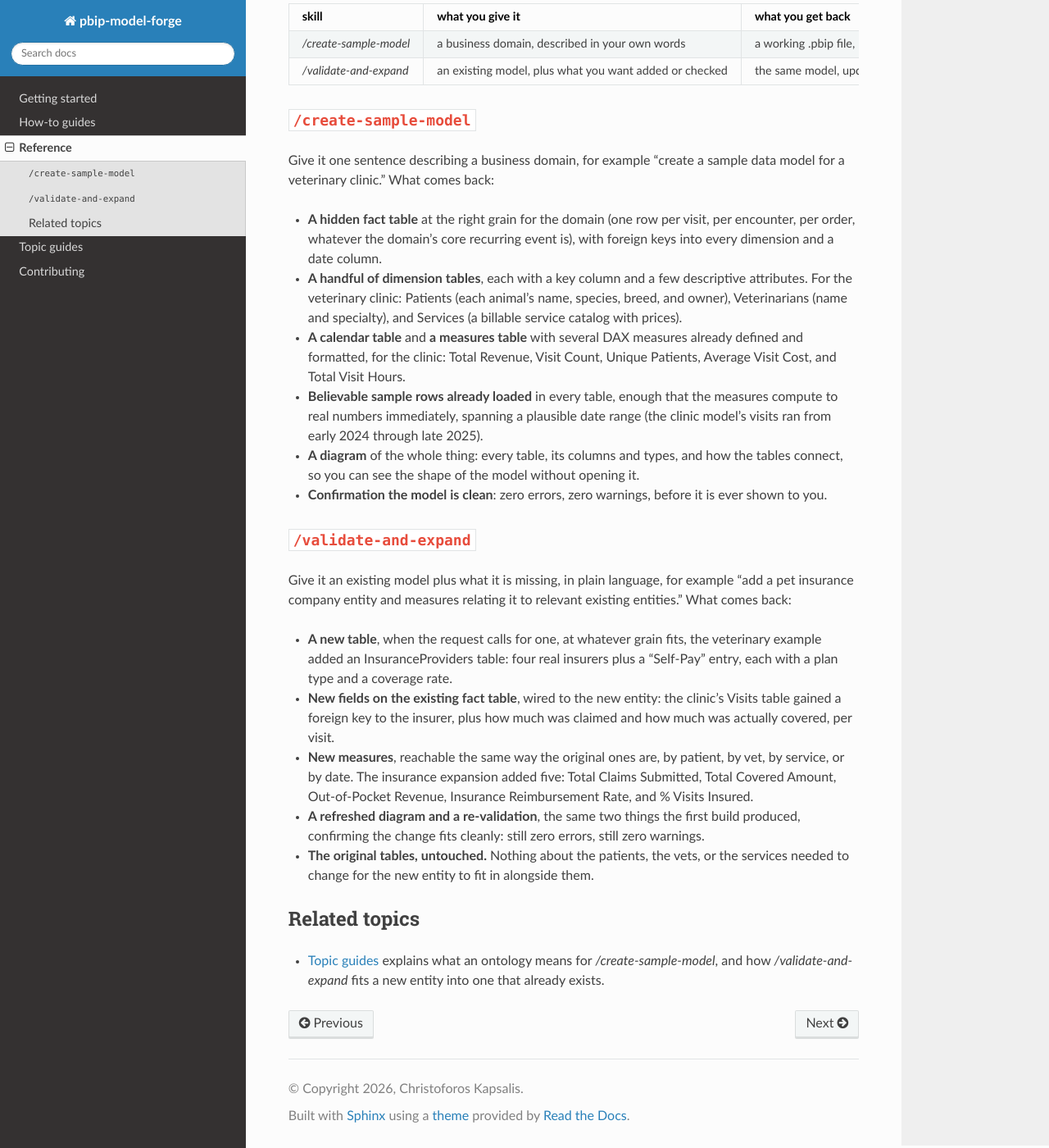
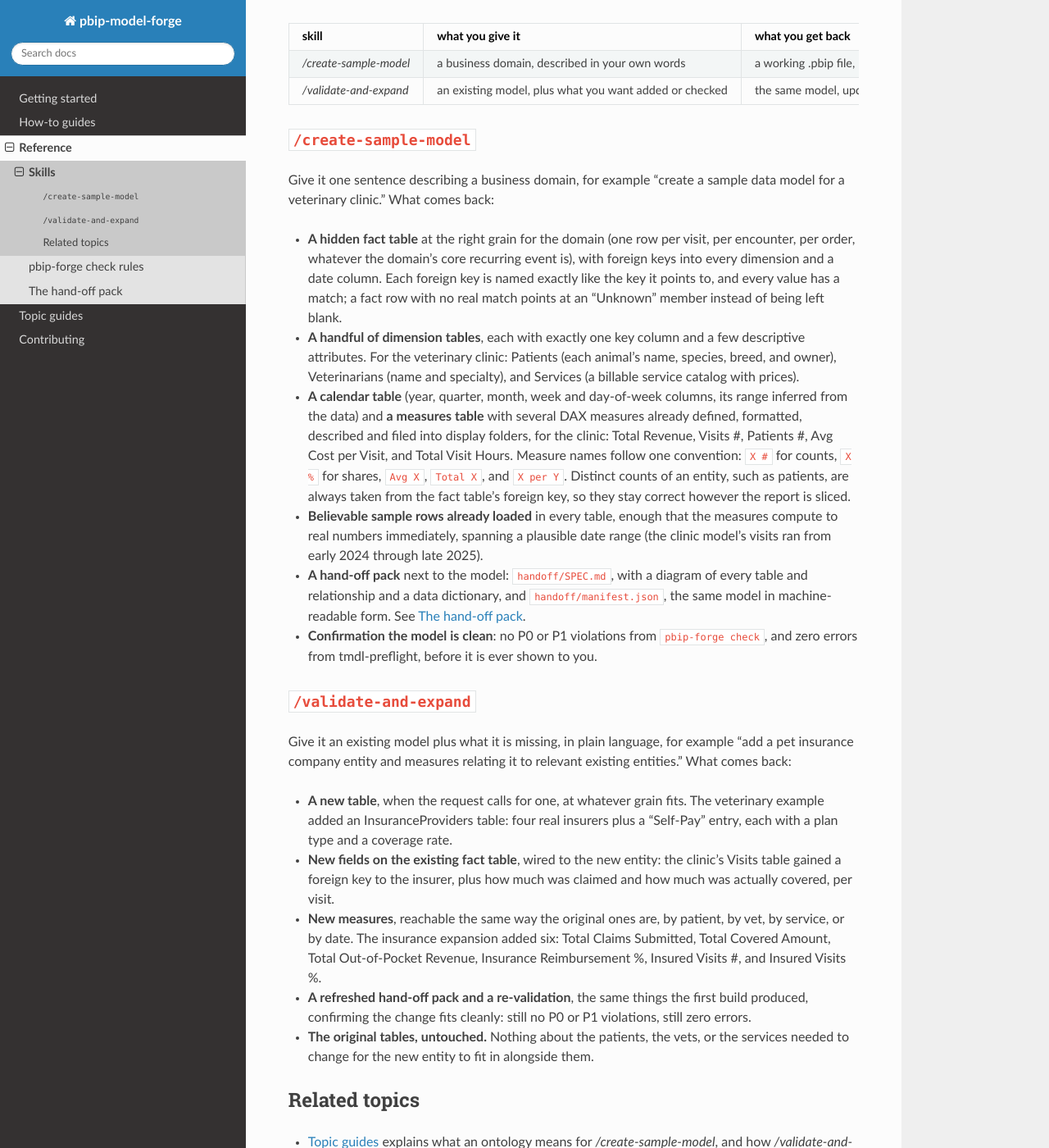
Before and after one commit to C-Kapsalis/pbip-model-forge-documentation, a Sphinx documentation site: the page built from docs/reference/skills.rst, in a window 1280 px wide and 1400 px high, scrolled down 276 px. Shown: the whole window at 82% size. Built offline with Sphinx 7.4.7 and the Read the Docs theme 3.1.0, drawn with Linux system fonts in a browser that asks for light colours; some of the changed text lies outside the part shown.

Commit message:
Document pbip-forge check, the hand-off pack, and the 1.1.0 skills
Add a Reference section with a rule catalog page (every FM rule with
its severity per profile, rationale and fix), a hand-off pack page
(SPEC.md and manifest.json), and an updated skills page: both skills
now gate on pbip-forge check before tmdl-preflight, follow the measure
naming convention, count entities from the fact, and present the
generated SPEC.md. Update the landing and contributing pages for the
two gates and set the release to 1.1.0.

Co-Authored-By: Claude Opus 5.5 (1M context) <noreply@anthropic.com>

```diff
--- a/docs/conf.py
+++ b/docs/conf.py
@@ -7,7 +7,7 @@
 project = 'pbip-model-forge'
 copyright = '2026, Christoforos Kapsalis'
 author = 'Christoforos Kapsalis'
-release = '0.1.0-alpha'
+release = '1.1.0'
 
 extensions = [
     'sphinx.ext.intersphinx',
--- a/docs/reference/skills.rst
+++ b/docs/reference/skills.rst
@@ -1,11 +1,13 @@
-Reference
-============
+Skills
+========
 
-pbip-model-forge is a Claude Code skill pair, not a command-line tool: everything
-happens through two slash commands typed directly into a Claude Code conversation.
-Each command wraps tmdl-preflight validation internally, so every model these
-skills produce is already confirmed to open cleanly in Power BI Desktop before you
-see it.
+pbip-model-forge is used through a Claude Code skill pair: everything happens
+through two slash commands typed directly into a Claude Code conversation. Each
+command runs two gates internally before you see the result:
+:doc:`pbip-forge check <check-rules>` must report no P0 or P1 violations, and
+then tmdl-preflight must report zero errors. Every model these skills produce
+is therefore both modeled to best practice and confirmed to open cleanly in
+Power BI Desktop.
 
 .. list-table::
    :widths: 20 40 40
@@ -16,7 +18,7 @@ see it.
      - what you get back
    * - `/create-sample-model`
      - a business domain, described in your own words
-     - a working .pbip file, plus a plain-language summary of its tables
+     - a working .pbip file, plus its generated SPEC.md: diagram and data dictionary
    * - `/validate-and-expand`
      - an existing model, plus what you want added or checked
      - the same model, updated and re-validated, still openable in Power BI Desktop
@@ -30,22 +32,33 @@ sample data model for a veterinary clinic." What comes back:
 - **A hidden fact table** at the right grain for the domain (one row per
   visit, per encounter, per order, whatever the domain's core recurring
   event is), with foreign keys into every dimension and a date column.
-- **A handful of dimension tables**, each with a key column and a few
-  descriptive attributes. For the veterinary clinic: Patients (each
+  Each foreign key is named exactly like the key it points to, and every
+  value has a match; a fact row with no real match points at an
+  "Unknown" member instead of being left blank.
+- **A handful of dimension tables**, each with exactly one key column and
+  a few descriptive attributes. For the veterinary clinic: Patients (each
   animal's name, species, breed, and owner), Veterinarians (name and
   specialty), and Services (a billable service catalog with prices).
-- **A calendar table** and **a measures table** with several DAX measures
-  already defined and formatted, for the clinic: Total Revenue, Visit
-  Count, Unique Patients, Average Visit Cost, and Total Visit Hours.
+- **A calendar table** (year, quarter, month, week and day-of-week
+  columns, its range inferred from the data) and **a measures table** with
+  several DAX measures already defined, formatted, described and filed
+  into display folders, for the clinic: Total Revenue, Visits #,
+  Patients #, Avg Cost per Visit, and Total Visit Hours. Measure names
+  follow one convention: ``X #`` for counts, ``X %`` for shares, ``Avg X``,
+  ``Total X``, and ``X per Y``. Distinct counts of an entity, such as
+  patients, are always taken from the fact table's foreign key, so they
+  stay correct however the report is sliced.
 - **Believable sample rows already loaded** in every table, enough that
   the measures compute to real numbers immediately, spanning a plausible
   date range (the clinic model's visits ran from early 2024 through late
   2025).
-- **A diagram** of the whole thing: every table, its columns and types,
-  and how the tables connect, so you can see the shape of the model
-  without opening it.
-- **Confirmation the model is clean**: zero errors, zero warnings, before
-  it is ever shown to you.
+- **A hand-off pack** next to the model: ``handoff/SPEC.md``, with a
+  diagram of every table and relationship and a data dictionary, and
+  ``handoff/manifest.json``, the same model in machine-readable form. See
+  :doc:`handoff-pack`.
+- **Confirmation the model is clean**: no P0 or P1 violations from
+  ``pbip-forge check``, and zero errors from tmdl-preflight, before it is
+  ever shown to you.
 
 ``/validate-and-expand``
 ----------------------------
@@ -55,7 +68,7 @@ example "add a pet insurance company entity and measures relating it to
 relevant existing entities." What comes back:
 
 - **A new table**, when the request calls for one, at whatever grain
-  fits, the veterinary example added an InsuranceProviders table: four
+  fits. The veterinary example added an InsuranceProviders table: four
   real insurers plus a "Self-Pay" entry, each with a plan type and a
   coverage rate.
 - **New fields on the existing fact table**, wired to the new entity: the
@@ -63,11 +76,12 @@ relevant existing entities." What comes back:
   much was claimed and how much was actually covered, per visit.
 - **New measures**, reachable the same way the original ones are, by
   patient, by vet, by service, or by date. The insurance expansion added
-  five: Total Claims Submitted, Total Covered Amount, Out-of-Pocket
-  Revenue, Insurance Reimbursement Rate, and % Visits Insured.
-- **A refreshed diagram and a re-validation**, the same two things the
-  first build produced, confirming the change fits cleanly: still zero
-  errors, still zero warnings.
+  six: Total Claims Submitted, Total Covered Amount, Total Out-of-Pocket
+  Revenue, Insurance Reimbursement %, Insured Visits #, and Insured
+  Visits %.
+- **A refreshed hand-off pack and a re-validation**, the same things the
+  first build produced, confirming the change fits cleanly: still no P0
+  or P1 violations, still zero errors.
 - **The original tables, untouched.** Nothing about the patients, the
   vets, or the services needed to change for the new entity to fit in
   alongside them.
```
Also changed, not shown: docs/contributing.rst (+20 -6 lines), docs/index.rst (+9 -6 lines), docs/reference.rst (added, +12 -0 lines), docs/reference/check-rules.rst (added, +399 -0 lines), docs/reference/handoff-pack.rst (added, +107 -0 lines).
